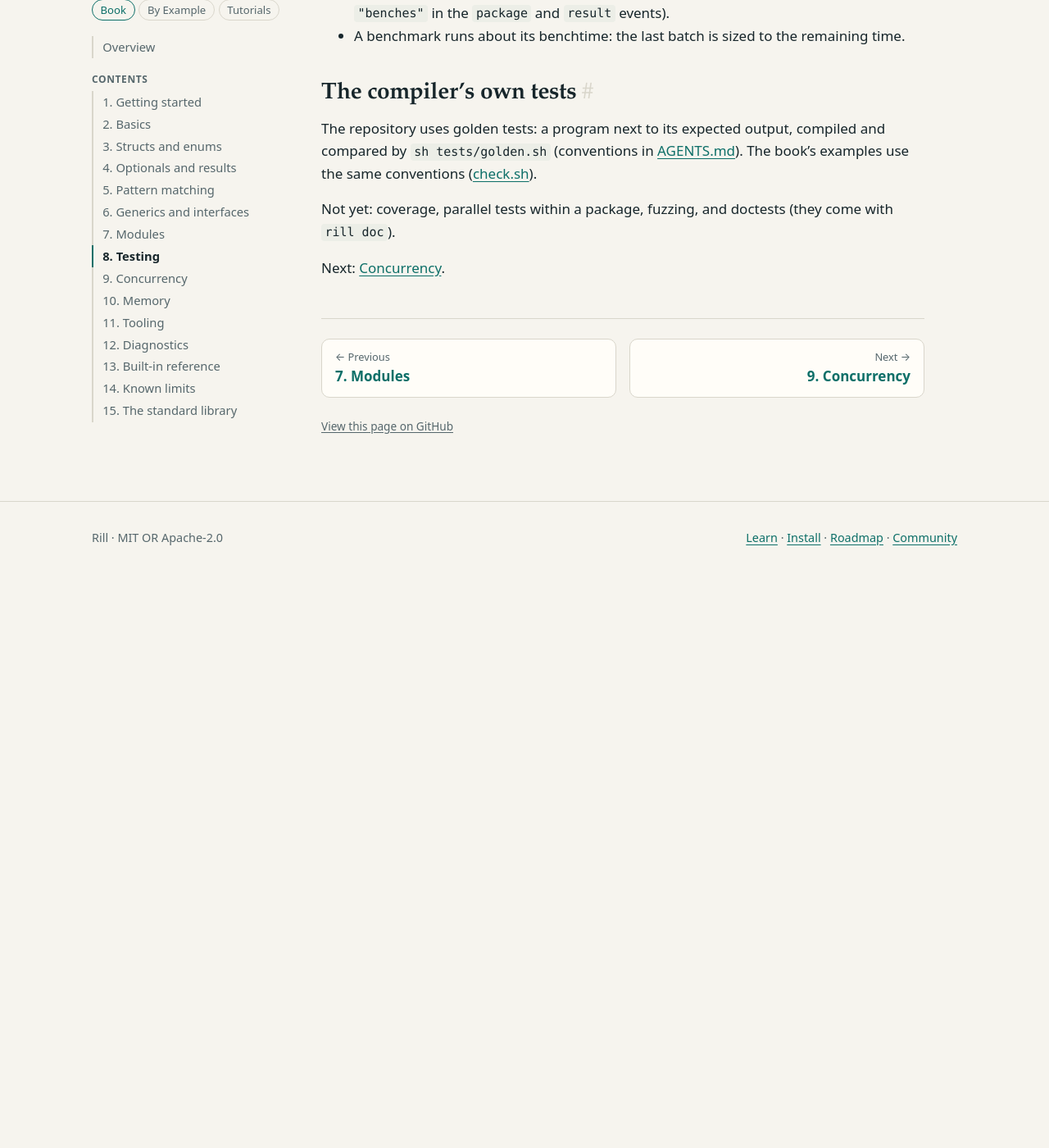
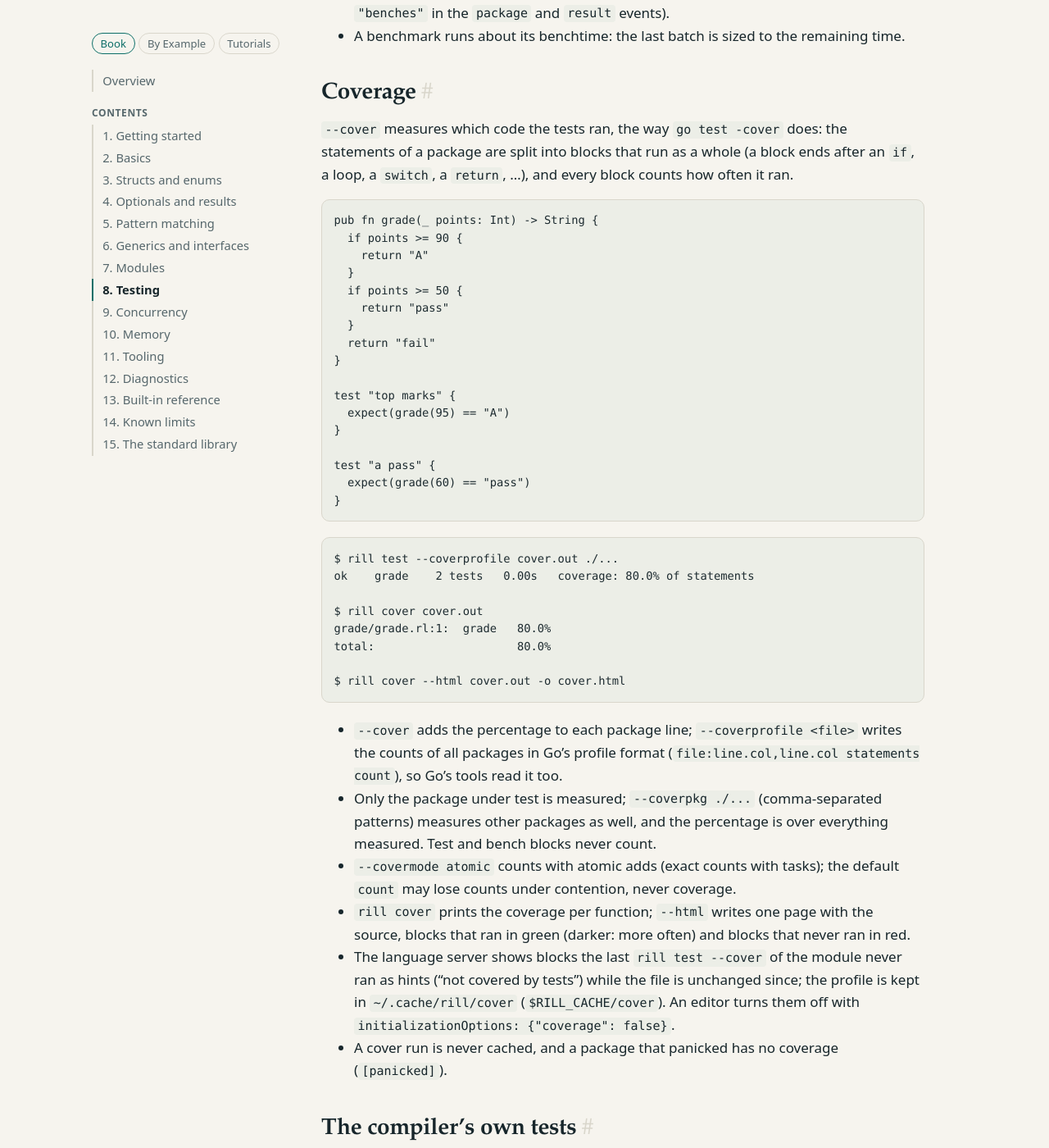
Before and after one commit to rillang/rillang.github.io, a Jekyll site: the page built from book/08-testing.md, in a window 1280 px wide and 1400 px high, scrolled down 4671 px. Shown: the whole window at 82% size. Built offline with Jekyll 4.4.1, drawn with Linux system fonts in a browser that asks for light colours; our own code applies the rules of GitHub Pages for plain Markdown files; before the commit the page ends 5386 px from its top, so only the background shows below that.

Commit message:
book: coverage
Co-Authored-By: Claude Opus 5.5 <noreply@anthropic.com>

````diff
--- a/book/08-testing.md
+++ b/book/08-testing.md
@@ -188,6 +188,59 @@ variance.
   `"benches"` in the `package` and `result` events).
 - A benchmark runs about its benchtime: the last batch is sized to the remaining time.
 
+## Coverage
+
+`--cover` measures which code the tests ran, the way `go test -cover` does: the statements
+of a package are split into blocks that run as a whole (a block ends after an `if`, a loop,
+a `switch`, a `return`, ...), and every block counts how often it ran.
+
+```rill
+pub fn grade(_ points: Int) -> String {
+  if points >= 90 {
+    return "A"
+  }
+  if points >= 50 {
+    return "pass"
+  }
+  return "fail"
+}
+
+test "top marks" {
+  expect(grade(95) == "A")
+}
+
+test "a pass" {
+  expect(grade(60) == "pass")
+}
+```
+
+```sh
+$ rill test --coverprofile cover.out ./...
+ok    grade    2 tests   0.00s   coverage: 80.0% of statements
+
+$ rill cover cover.out
+grade/grade.rl:1:  grade   80.0%
+total:                     80.0%
+
+$ rill cover --html cover.out -o cover.html
+```
+
+- `--cover` adds the percentage to each package line; `--coverprofile <file>` writes the
+  counts of all packages in Go's profile format (`file:line.col,line.col statements count`),
+  so Go's tools read it too.
+- Only the package under test is measured; `--coverpkg ./...` (comma-separated patterns)
+  measures other packages as well, and the percentage is over everything measured. Test and
+  bench blocks never count.
+- `--covermode atomic` counts with atomic adds (exact counts with tasks); the default `count`
+  may lose counts under contention, never coverage.
+- `rill cover` prints the coverage per function; `--html` writes one page with the source,
+  blocks that ran in green (darker: more often) and blocks that never ran in red.
+- The language server shows blocks the last `rill test --cover` of the module never ran as
+  hints ("not covered by tests") while the file is unchanged since; the profile is kept in
+  `~/.cache/rill/cover` (`$RILL_CACHE/cover`). An editor turns them off with
+  `initializationOptions: {"coverage": false}`.
+- A cover run is never cached, and a package that panicked has no coverage (`[panicked]`).
+
 ## The compiler's own tests
 
 The repository uses golden tests: a program next to its expected output, compiled and
````
